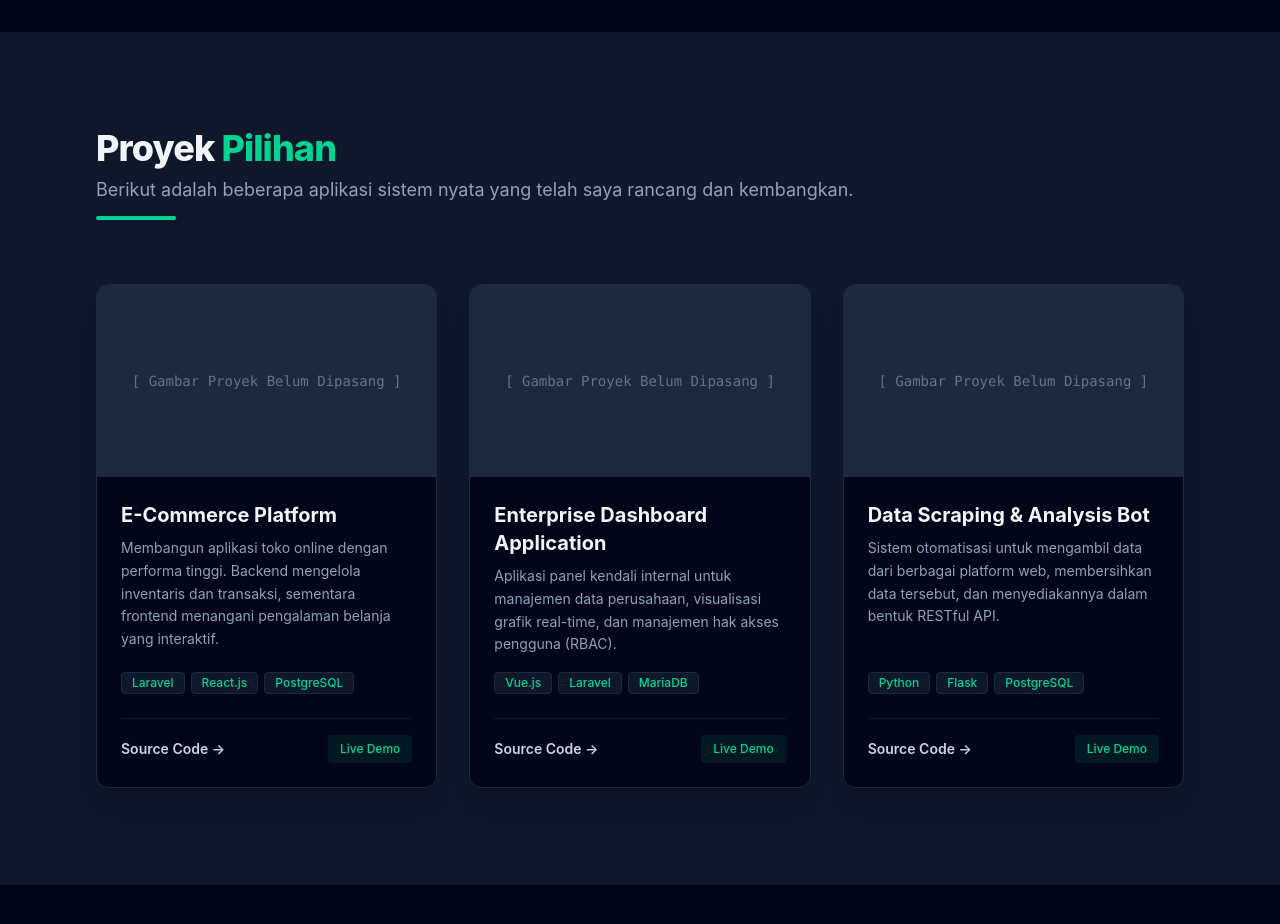
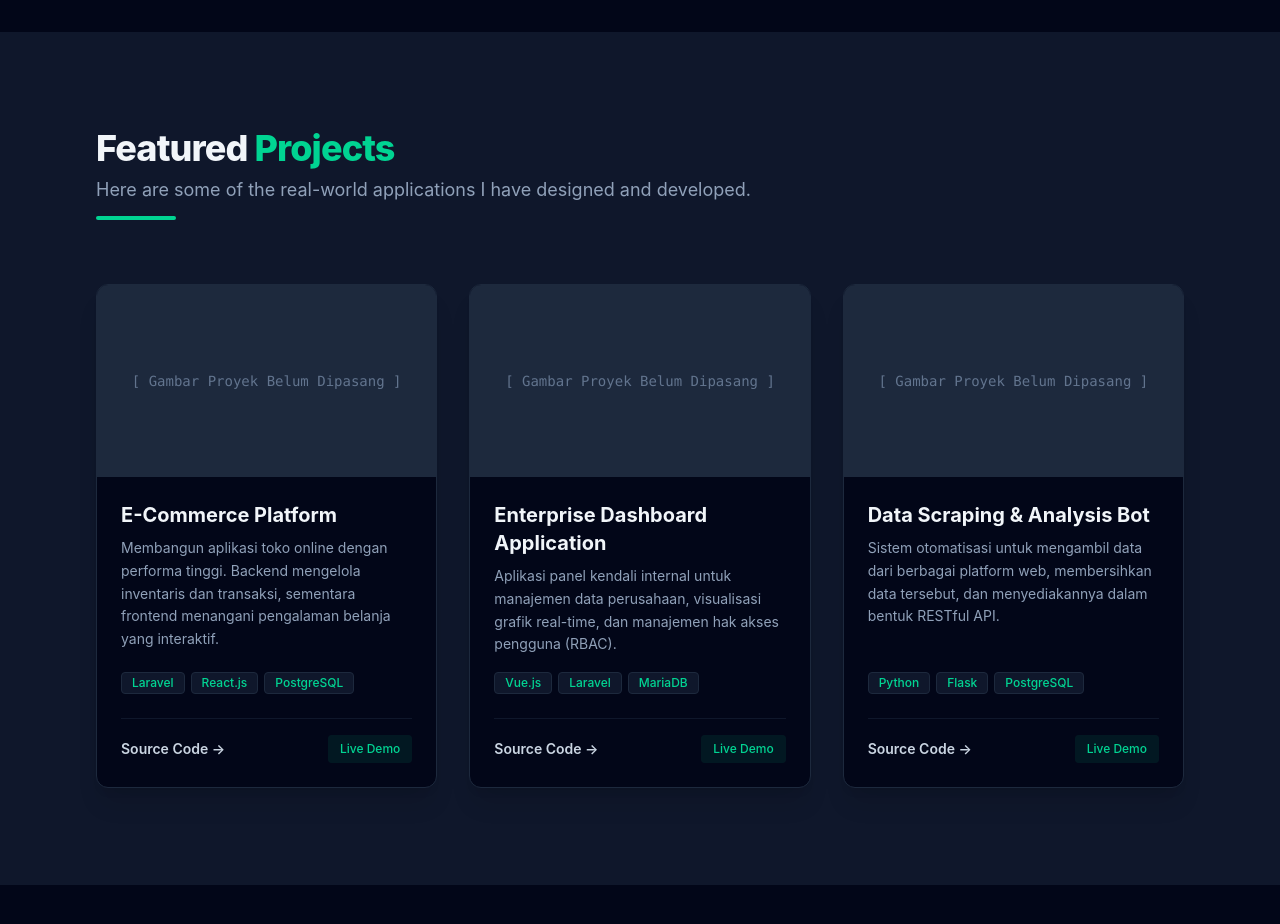
Before and after one commit to azerezaid/rezafadhilah, a React (Vite) app: page / in a window 1280 px wide. Shown: the part 1500-2424 px from the top of the page. Built offline with nearby package versions, Linux system fonts and the light colour scheme.

Commit message:
Update Projects.jsx

```diff
--- a/src/sections/Projects.jsx
+++ b/src/sections/Projects.jsx
@@ -38,10 +38,10 @@ function Projects() {
         {/* JUDUL SECTION */}
         <div className="text-center md:text-left mb-16">
           <h2 className="text-3xl sm:text-4xl font-extrabold text-slate-100 tracking-tight">
-            Proyek <span className="text-emerald-400">Pilihan</span>
+            Featured <span className="text-emerald-400">Projects</span>
           </h2>
           <p className="text-slate-400 mt-2 text-lg">
-            Berikut adalah beberapa aplikasi sistem nyata yang telah saya rancang dan kembangkan.
+            Here are some of the real-world applications I have designed and developed.
           </p>
           <div className="h-1 w-20 bg-emerald-400 mt-3 mx-auto md:mx-0 rounded-full"></div>
         </div>
```
